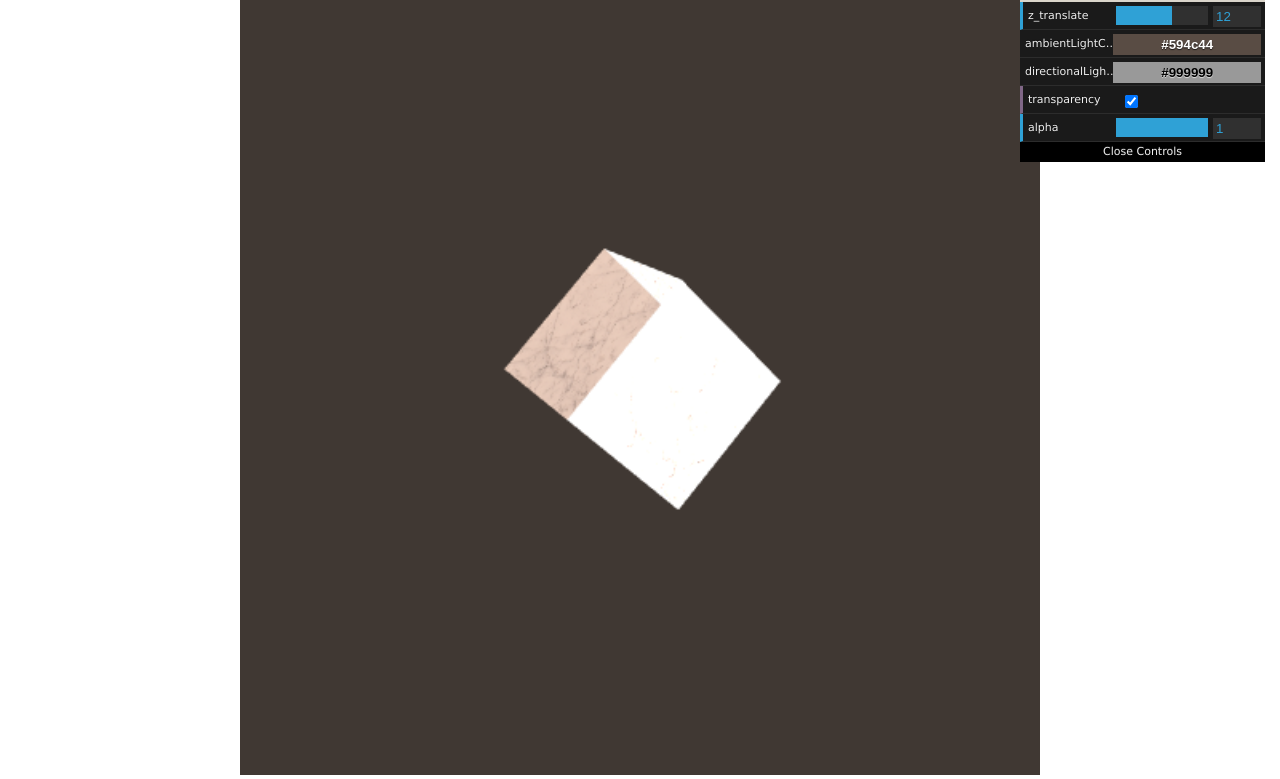
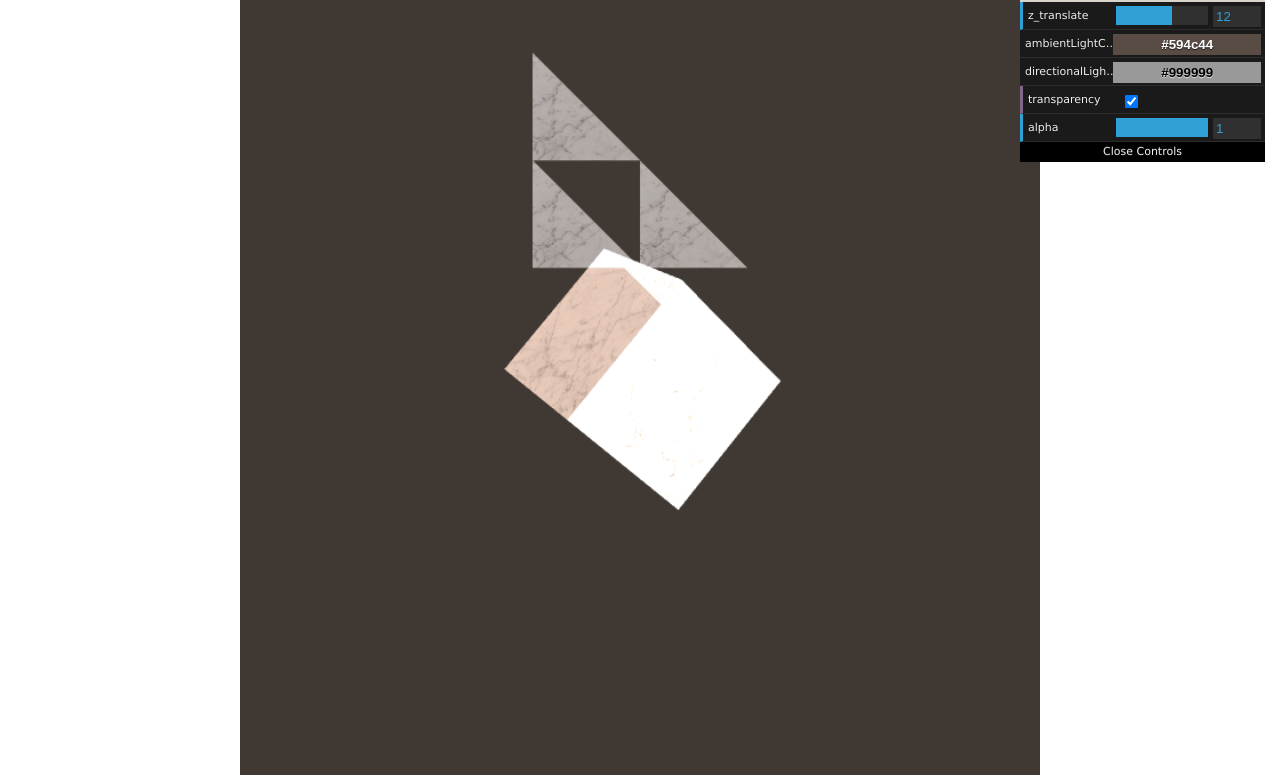
Before and after one commit to whatever/webgl, a plain HTML site: page lesson-09/index.html in a window 1280 px wide. Shown: the part 25-804 px from the top of the page. Drawn offline with Linux system fonts and the light colour scheme.

Commit message:
09 : Multi object handling

```diff
--- a/lesson-09/app.js
+++ b/lesson-09/app.js
@@ -6,6 +6,11 @@ var app = function (_canvasId) {
   var _textures = [ _gl.createTexture(), _gl.createTexture(), _gl.createTexture() ];
   var _img = new Image();
   var _imgLoaded = false;
+  var _starList = [
+    new Star({ x : 1, y : 1, z : 0 }, _gl),
+    new Star({ x : 2, y : 1, z : 0 }, _gl),
+    new Star({ x : 1, y : 2, z : 0 }, _gl),
+  ];
 
   var _pressedKeys = {};
   var _gui = new dat.GUI();
@@ -25,8 +30,7 @@ var app = function (_canvasId) {
   _gui.addColor(_controls, "ambientLightColor");
   _gui.addColor(_controls, "directionalLightColor");
   _gui.add(_controls, "transparency");
-  _gui.add(_controls, "alpha", 0, 1).onFinishChange(function(value) {
-  });
+  _gui.add(_controls, "alpha", 0, 1);
 
   document.onkeyup = function (ev) {
     _pressedKeys[ev.keyCode] = false;
@@ -254,6 +258,9 @@ var app = function (_canvasId) {
    */
   function update() {
     updatePosition();
+    for (var k = 0; k < _starList.length; k++) {
+      _starList[k].update();
+    }
   }
 
   /**
@@ -298,6 +305,11 @@ var app = function (_canvasId) {
 
     // Apply shader
     _gl.useProgram(_passShaderProg);
+
+    // Draw star
+    for (var k = 0; k < _starList.length; k++) {
+      _starList[k].draw(_passShaderProg);
+    }
 
     // Vertex index
     var vertexPos = _gl.getAttribLocation(_passShaderProg, "vertexPosition");
@@ -402,3 +414,83 @@ var app = function (_canvasId) {
     }
   }
 }
+
+function Star (_pos, _gl) {
+  _pos = _pos || {};
+  _pos.x = _pos.x || 0;
+  _pos.y = _pos.y || 0;
+  _pos.z = _pos.z || 0;
+  this.gl = _gl;
+  this.triangle = {
+    vertices : [],
+    colors : [],
+    vbuffer : this.gl.createBuffer(),
+    cbuffer : this.gl.createBuffer()
+  };
+
+  this.triangle.vertices = new Float32Array([
+     _pos.x, _pos.y + 1, 0,
+     _pos.x, _pos.y, 0,
+     _pos.x + 1, _pos.y, 0,
+  ]);
+  this.gl.bindBuffer(this.gl.ARRAY_BUFFER, this.triangle.vbuffer);
+  this.gl.bufferData(this.gl.ARRAY_BUFFER, this.triangle.vertices, this.gl.STATIC_DRAW);
+
+  this.triangle.colors = new Float32Array([
+     1, 1, 1, 1,
+     0, 1, 1, 1,
+     1, 1, 0, 1
+  ]);
+  this.gl.bindBuffer(this.gl.ARRAY_BUFFER, this.triangle.cbuffer);
+  this.gl.bufferData(this.gl.ARRAY_BUFFER, this.triangle.colors, this.gl.STATIC_DRAW);
+
+  this.gl.bindBuffer(this.gl.ARRAY_BUFFER, null);
+}
+
+Star.prototype.update = function () {
+}
+
+Star.prototype.draw = function (shader) {
+  this.gl.useProgram(shader);
+  webgl.pushModelView();
+
+  // Attributes : vertexPosition, vertexColor
+  var aPosition = this.gl.getAttribLocation(shader, "vertexPosition");
+  this.gl.enableVertexAttribArray(aPosition);
+
+  var aColor = this.gl.getAttribLocation(shader, "vertexColor");
+  this.gl.enableVertexAttribArray(aColor);
+
+  this.gl.bindBuffer(this.gl.ARRAY_BUFFER, this.triangle.vbuffer);
+  this.gl.vertexAttribPointer(aPosition, 3, this.gl.FLOAT, false, 0, 0);
+
+  this.gl.bindBuffer(this.gl.ARRAY_BUFFER, this.triangle.cbuffer);
+  this.gl.vertexAttribPointer(aColor, 4, this.gl.FLOAT, false, 0, 0);
+
+  // Uniforms : mvMatrix, pMatrix
+  var uModelViewMatrix = this.gl.getUniformLocation(shader, "modelViewMatrix");
+  var uPerspectiveMatrix = this.gl.getUniformLocation(shader, "perspectiveMatrix");
+  var uLightingDirection = this.gl.getUniformLocation(shader, "lightingDirection");
+  var uAmbientLight = this.gl.getUniformLocation(shader, "ambientLightColor");
+  var uDirectionalLight = this.gl.getUniformLocation(shader, "directionalLightColor");
+  var uAlpha = this.gl.getUniformLocation(shader, "alpha");
+  var uNormalMatrix = this.gl.getUniformLocation(shader, "normalMatrix");
+
+  mat4.identity(webgl.mvMatrix);
+  mat4.translate(webgl.mvMatrix, [ -2, 0, -9 ]);
+
+  var uNormal = mat3.create();
+  mat4.identity(uNormal);
+
+  this.gl.uniformMatrix4fv(uPerspectiveMatrix, false, webgl.pMatrix);
+  this.gl.uniformMatrix4fv(uModelViewMatrix, false, webgl.mvMatrix);
+  this.gl.uniform1f(uAlpha, 1.);
+  this.gl.uniform3fv(uAmbientLight, new Float32Array([ .5, .5, .5 ]));
+  this.gl.uniform3fv(uDirectionalLight, new Float32Array([ .5, .5, .5 ]));
+  this.gl.uniformMatrix3fv(uNormalMatrix, false, uNormal);
+
+  // Draw
+  this.gl.drawArrays(this.gl.TRIANGLES, 0, 3);
+
+  webgl.popModelView();
+}
--- a/lesson-09/index.html
+++ b/lesson-09/index.html
@@ -89,6 +89,6 @@
   </head>
   <body>
     <!-- Canvas -->
-    <div id="container"><canvas width="500" height="500" id="xxx">WebGL is unsupported.</canvas></div>
+    <div id="container"><canvas width="700" height="700" id="xxx">WebGL is unsupported.</canvas></div>
   </body>
 </html>
--- a/lesson-09/webgl.js
+++ b/lesson-09/webgl.js
@@ -1,4 +1,5 @@
 var webgl = (function () {
+  var _mvMatrixStack = [], _pMatrixStack = [];
   return {
     ___about : "webgl",
     mvMatrix : mat4.create(),
@@ -46,7 +47,9 @@ var webgl = (function () {
      * @return {undefined} undefined
      */
     pushModelView : function () {
-      _mvMatrixStack.push(this.mvMatrix);
+      var copy = mat4.create();
+      mat4.set(this.mvMatrix, copy);
+      _mvMatrixStack.push(copy);
     },
     /**
      * Pop Model View Matrix onto the Stack
```
